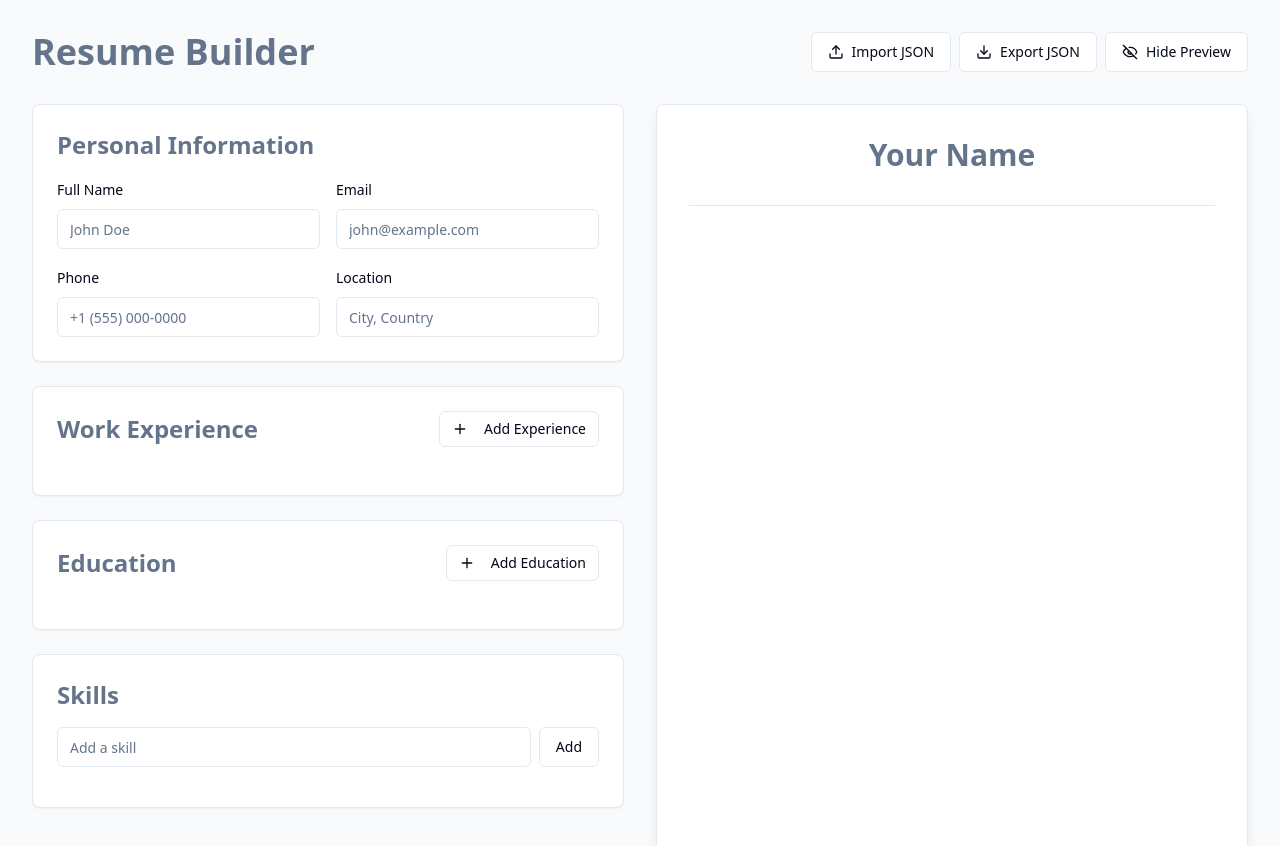
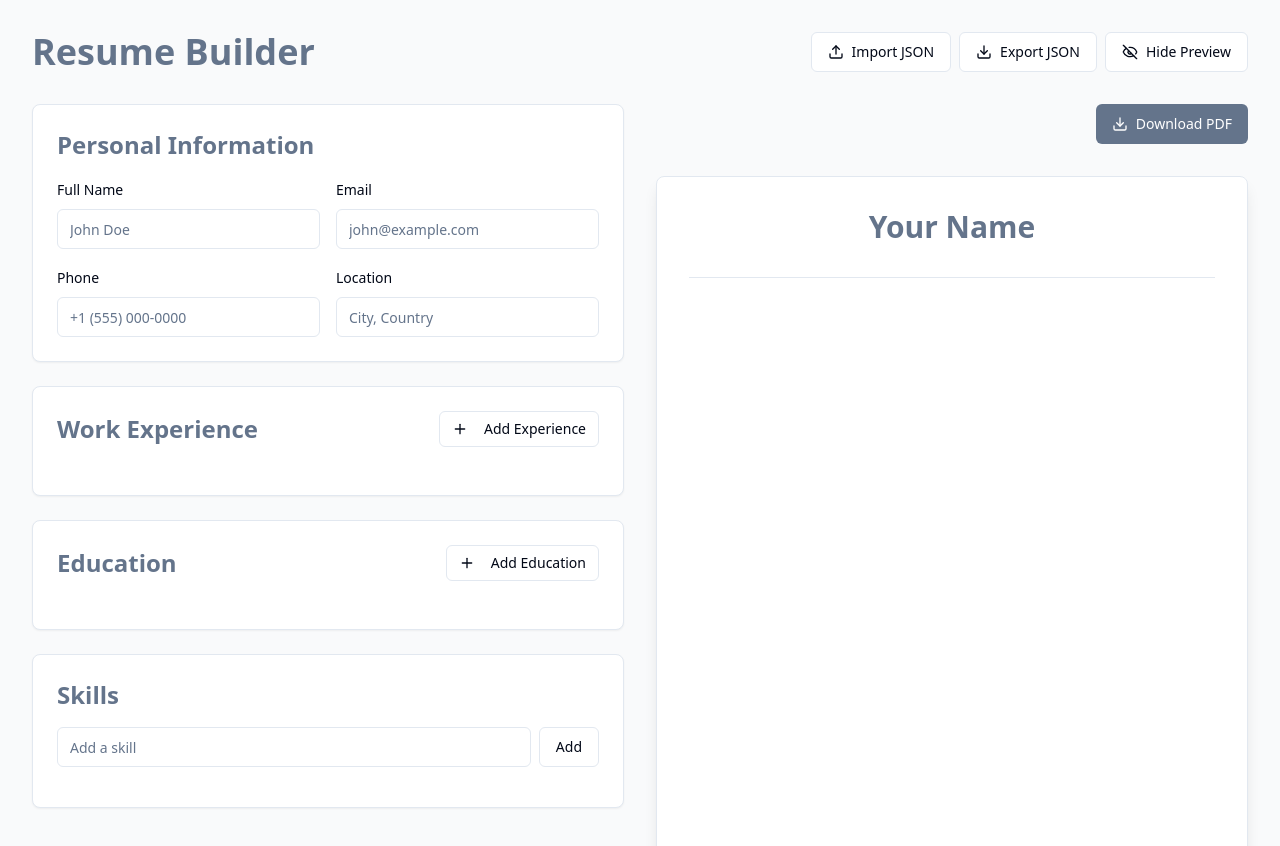
Before and after one commit to sillygod/resume-builder, a React (Vite) app: page / in a window 1280 px wide. Both pictures are taken after a click on the button "Show Preview". Shown: the top 846 px of the page. Built offline with nearby package versions, Linux system fonts and the light colour scheme.

Commit message:
Add PDF resume download
Added a new feature to download the resume in PDF format.  This does not include implementation details.

```diff
--- a/package.json
+++ b/package.json
@@ -45,6 +45,7 @@
     "cmdk": "^1.0.0",
     "date-fns": "^3.6.0",
     "embla-carousel-react": "^8.3.0",
+    "html2pdf.js": "^0.10.1",
     "input-otp": "^1.2.4",
     "lucide-react": "^0.462.0",
     "next-themes": "^0.3.0",
--- a/src/components/ResumePreview.tsx
+++ b/src/components/ResumePreview.tsx
@@ -4,6 +4,10 @@ import { PersonalInfoData } from "./PersonalInfo";
 import { WorkExperienceEntry } from "./WorkExperience";
 import { EducationEntry } from "./Education";
 import { useState, useRef, useEffect } from "react";
+import { Button } from "./ui/button";
+import { Download } from "lucide-react";
+import { toast } from "sonner";
+import html2pdf from "html2pdf.js";
 
 interface ResumePreviewProps {
   personalInfo: PersonalInfoData;
@@ -31,8 +35,53 @@ export function ResumePreview({
     }
   }, [personalInfo, workExperience, education, skills]);
 
+  const handleDownloadPDF = async () => {
+    if (!contentRef.current) return;
+
+    const element = contentRef.current;
+    const opt = {
+      margin: [0, 0],
+      filename: `${personalInfo.fullName || 'resume'}.pdf`,
+      image: { type: 'jpeg', quality: 0.98 },
+      html2canvas: {
+        scale: 2,
+        useCORS: true,
+        letterRendering: true
+      },
+      jsPDF: {
+        unit: 'mm',
+        format: 'a4',
+        orientation: 'portrait'
+      }
+    };
+
+    try {
+      toast.promise(
+        html2pdf().set(opt).from(element).save(),
+        {
+          loading: 'Generating PDF...',
+          success: 'PDF downloaded successfully!',
+          error: 'Failed to generate PDF'
+        }
+      );
+    } catch (error) {
+      console.error('Error generating PDF:', error);
+      toast.error('Failed to generate PDF');
+    }
+  };
+
   return (
     <div className="flex flex-col items-center gap-4">
+      <div className="w-full flex justify-end mb-4">
+        <Button
+          onClick={handleDownloadPDF}
+          variant="default"
+          className="flex items-center gap-2"
+        >
+          <Download className="w-4 h-4" /> Download PDF
+        </Button>
+      </div>
+
       <Card
         className="w-[210mm] h-[297mm] p-8 max-w-full bg-white shadow-lg animate-fade-in relative overflow-hidden"
         style={{
```
Also changed, not shown: 1 other file (tests, documents, lock files or other folders).
